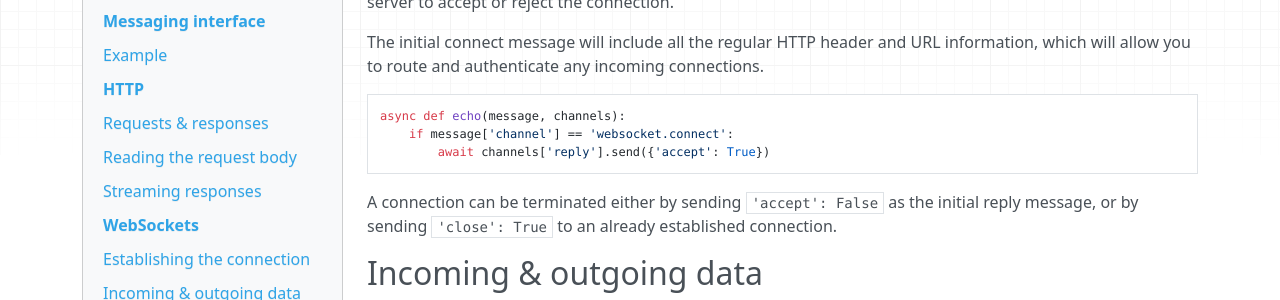
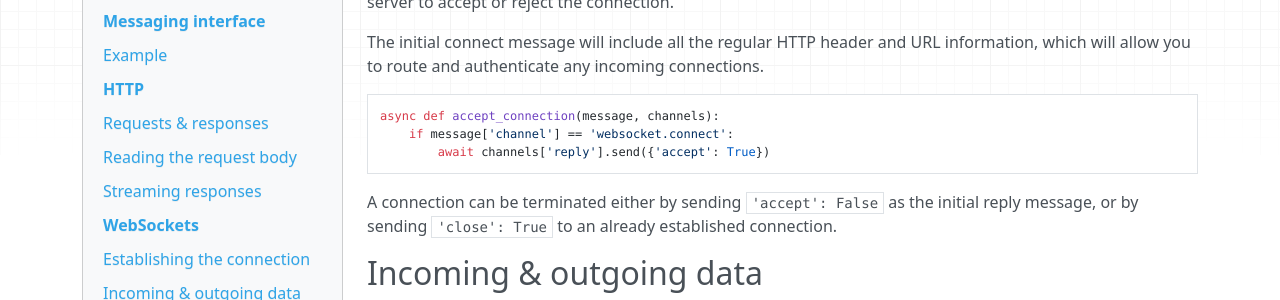
Before and after one commit to encode/uvicorn, an MkDocs documentation site: the page built from docs/index.md, in a window 1280 px wide and 900 px high, scrolled down 3723 px. Shown: the part 151-451 px from the top of the window. Built offline with MkDocs 1.6.1, drawn with Linux system fonts in a browser that asks for light colours; nearby versions of some CDN libraries; old or Windows-style settings are respelled for this version of MkDocs.

Commit message:
Code tweak

````diff
--- a/docs/index.md
+++ b/docs/index.md
@@ -208,7 +208,7 @@ information, which will allow you to route and authenticate any incoming
 connections.
 
 ```python
-async def echo(message, channels):
+async def accept_connection(message, channels):
     if message['channel'] == 'websocket.connect':
         await channels['reply'].send({'accept': True})
 ```
````
